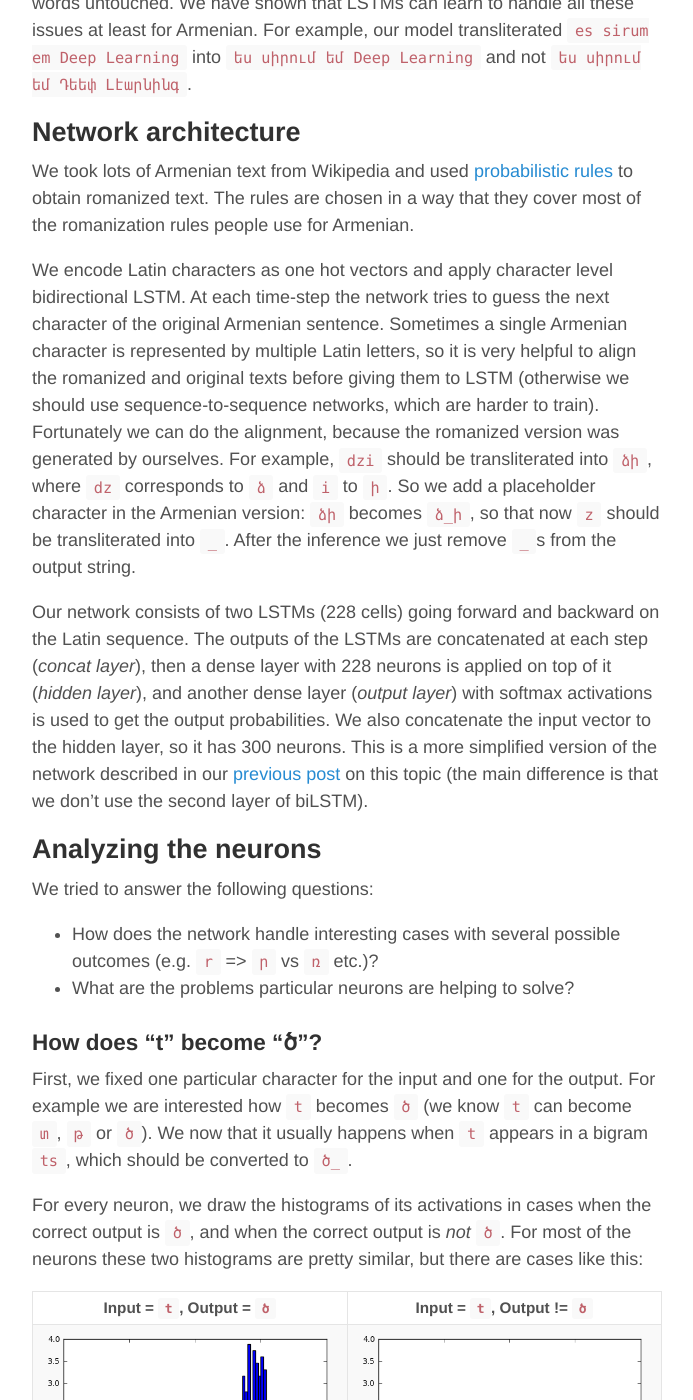
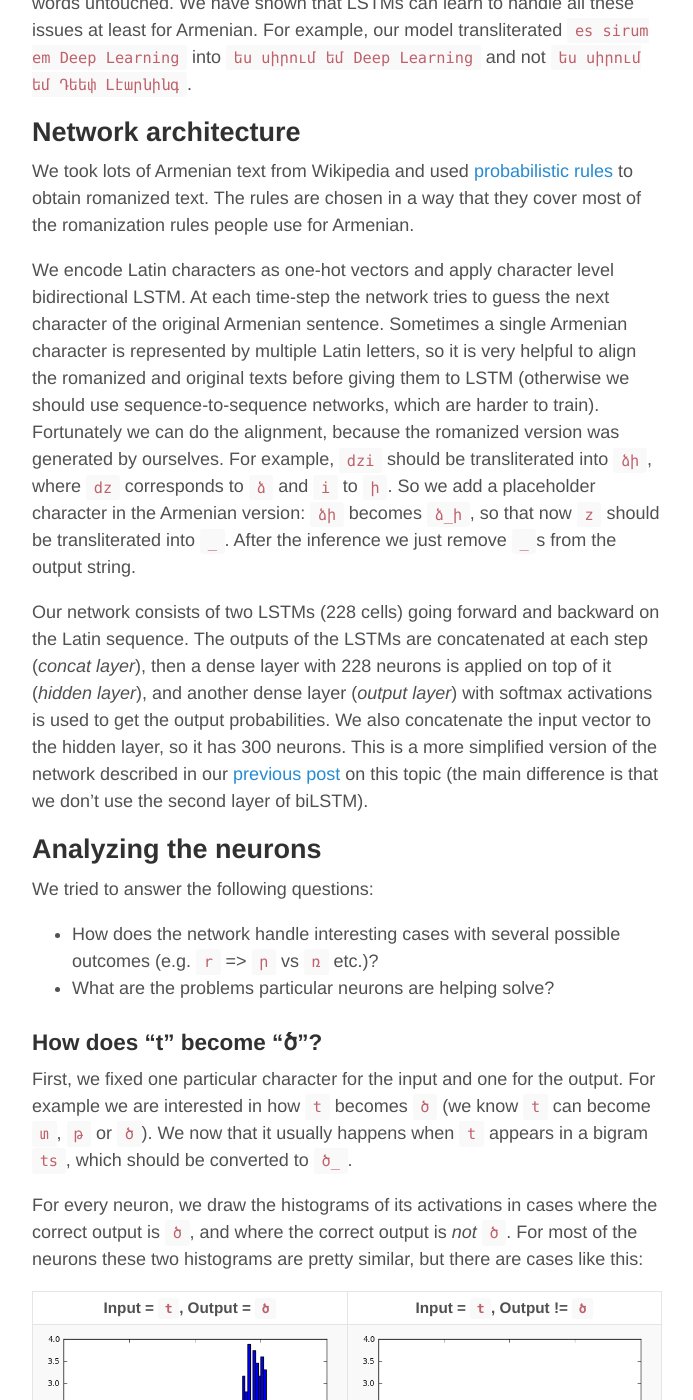
Before and after one commit to YerevaNN/yerevann.github.io, a Jekyll site: the page built from _posts/2017-06-27-interpreting-neurons-in-an-LSTM-network.md, in a window 1280 px wide and 1400 px high, scrolled down 1087 px. Shown: the whole window, without its empty margins (293-986 px from the left). Built offline with Jekyll 4.4.1, drawn with Linux system fonts in a browser that asks for light colours; comment, search, counter and statistics services are not loaded; some of the changed text lies outside the part shown.

Commit message:
Grammar only
"A LSTM" vs "An LSTM" is an interesting question.

```diff
--- a/_posts/2017-06-27-interpreting-neurons-in-an-LSTM-network.md
+++ b/_posts/2017-06-27-interpreting-neurons-in-an-LSTM-network.md
@@ -11,7 +11,7 @@
 By [Tigran Galstyan](https://github.com/TigranGalstyan) and
    [Hrant Khachatrian](https://github.com/Hrant-Khachatrian).
 
-Few months ago we showed how well an LSTM network can perform [
+A few months ago we showed how well an LSTM network can perform [
 transliteration](http://yerevann.github.io/2016/09/09/automatic-transliteration-with-lstm/). Transliteration is a relatively easy task for humans, so it is interesting to see whether the network actually capture the patterns people normally use to transliterate text. In this post we'll try to understand what individual neurons of the network actually learn.
 
 <!--more-->
@@ -31,7 +31,7 @@
 
 We took lots of Armenian text from Wikipedia and used [probabilistic rules](https://github.com/YerevaNN/translit-rnn/blob/master/languages/hy-AM/transliteration.json) to obtain romanized text. The rules are chosen in a way that they cover most of the romanization rules people use for Armenian.
 
-We encode Latin characters as one hot vectors and apply character level bidirectional LSTM. At each time-step the network tries to guess the next character of the original Armenian sentence. Sometimes a single Armenian character is represented by multiple Latin letters, so it is very helpful to align the romanized and original texts before giving them to LSTM (otherwise we should use sequence-to-sequence networks, which are harder to train). Fortunately we can do the alignment, because the romanized version was generated by ourselves. For example, `dzi` should be transliterated into `ձի`, where `dz` corresponds to `ձ` and `i` to `ի`. So we add a placeholder character in the Armenian version: `ձի` becomes `ձ_ի`, so that now `z` should be transliterated into `_`. After the inference we just remove `_`s from the output string.
+We encode Latin characters as one-hot vectors and apply character level bidirectional LSTM. At each time-step the network tries to guess the next character of the original Armenian sentence. Sometimes a single Armenian character is represented by multiple Latin letters, so it is very helpful to align the romanized and original texts before giving them to LSTM (otherwise we should use sequence-to-sequence networks, which are harder to train). Fortunately we can do the alignment, because the romanized version was generated by ourselves. For example, `dzi` should be transliterated into `ձի`, where `dz` corresponds to `ձ` and `i` to `ի`. So we add a placeholder character in the Armenian version: `ձի` becomes `ձ_ի`, so that now `z` should be transliterated into `_`. After the inference we just remove `_`s from the output string.
 
 Our network consists of two LSTMs (228 cells) going forward and backward on the Latin sequence. The outputs of the LSTMs are concatenated at each step (_concat layer_), then a dense layer with 228 neurons is applied on top of it (_hidden layer_), and another dense layer (_output layer_) with softmax activations is used to get the output probabilities. We also concatenate the input vector to the hidden layer, so it has 300 neurons. This is a more simplified version of the network described in our [previous post](http://yerevann.github.io/2016/09/09/automatic-transliteration-with-lstm/#network-architecture) on this topic (the main difference is that we don't use the second layer of biLSTM).
 
@@ -39,14 +39,14 @@
 
 We tried to answer the following questions:
 * How does the network handle interesting cases with several possible outcomes (e.g. `r` => `ր` vs `ռ` etc.)?
-* What are the problems particular neurons are helping to solve?
+* What are the problems particular neurons are helping solve?
 
 ### How does "t" become "ծ"?
 
 First, we fixed one particular character for the input and one for the output.
-For example we are interested how `t` becomes `ծ` (we know `t` can become `տ`, `թ` or `ծ`). We now that it usually happens when `t` appears in a bigram `ts`, which should be converted to `ծ_`.
+For example we are interested in how `t` becomes `ծ` (we know `t` can become `տ`, `թ` or `ծ`). We now that it usually happens when `t` appears in a bigram `ts`, which should be converted to `ծ_`.
 
-For every neuron, we draw the histograms of its activations in cases when the correct output is `ծ`, and when the correct output is *not* `ծ`. For most of the neurons these two histograms are pretty similar, but there are cases like this:
+For every neuron, we draw the histograms of its activations in cases where the correct output is `ծ`, and where the correct output is *not* `ծ`. For most of the neurons these two histograms are pretty similar, but there are cases like this:
 
 Input = `t`, Output = `ծ`                                                                        |  Input = `t`,  Output != `ծ`
 :-------------------------------------------------------------------------------------------------:|:--------------------------------------------------------------------------------------------------:
@@ -60,15 +60,15 @@
 
 The neurons at the top of the image are from the output layer, the neurons below the output layer are from the hidden layer (top 12 neurons in terms of the distance between histograms). Concat layer comes under the hidden layer. The neurons of the concat layer are split into two parts: the left half of the neurons are the outputs of the LSTM that goes forward on the input sequence and the right half contains the neurons from the LSTM that goes backwards. From each LSTM we display top 10 neurons in terms of the distance between histograms.
 
-It is obvious that, in case of `t` => `ծ`, all top 12 neurons of the hidden layer pass positive signals to `ծ` and `ց` (another Armenian character that is often romanized as `ts`), and pass negative signals to `տ`, `թ` and others.
+In the case of `t` => `ծ`, it is obvious that all top 12 neurons of the hidden layer pass positive signals to `ծ` and `ց` (another Armenian character that is often romanized as `ts`), and pass negative signals to `տ`, `թ` and others.
 
 ![t=>ծ - concat layer](http://yerevann.github.io/public/2017-06-27/t-ծ-concat.png)
 
-We can also see that the outputs of the right-to-left LSTM are darker, which implies that these neurons "have more knowledge" about whether to predict `ծ`. On the other hand, the lines between those neurons and the hidden layer are thicker, which means that they have more contribution in activating the top 12 neurons in the hidden layer. This is a very natural result, because we know that `t` usually becomes `ծ` when the *next* symbol is `s`, and only right-to-left LSTM is aware of the next character.
+We can also see that the outputs of the right-to-left LSTM are darker, which implies that these neurons "have more knowledge" about whether to predict `ծ`. On the other hand, the lines between those neurons and the hidden layer are thicker, which means that they have more contribution in activating the top 12 neurons in the hidden layer. This is a very natural result, because we know that `t` usually becomes `ծ` when the *next* symbol is `s`, and only the right-to-left LSTM is aware of the next character.
 
 We did the same analysis for the neurons and gates inside the LSTMs. The results are visualized as six rows of neurons at the bottom of the image. In particular, it is interesting to note that the most "confident" neurons are the so called *cell inputs*. Recall that cell inputs, as well as all the gates, depend on the input at the current step and the hidden state of the previous step (which is the hidden state at the *next* character as we talk about the right-to-left LSTM), so all of them are "aware" of the next `s`, but for some reason cell inputs are more confident than others.
 
-In the cases when `s` should be transliterated into `_` (the placeholder), the useful information is more likely to come from the LSTM that goes forward, as `s` becomes `_` mainly in case of `ts` => `ծ_`. We see that on the next plot:
+In the cases where `s` should be transliterated into `_` (the placeholder), the useful information is more likely to come from the LSTM that goes forward, as `s` becomes `_` mainly in case of `ts` => `ծ_`. We see that in the next plot:
 
 ![s=>placeholder](http://yerevann.github.io/public/2017-06-27/s-_.png)
 
@@ -95,7 +95,7 @@
 
 ## Visualizing LSTM cells
 
-Inspired by [this paper](https://arxiv.org/abs/1506.02078) by Andrej Karpathy, Justin Johnson and Fei-Fei Li we tried to find neurons or LSTM cells specialised in some language specific patterns in the sequences. In particular, we tried to find the neurons that react most to the suffix `թյուն` (romanized as `tyun`).
+Inspired by [this paper](https://arxiv.org/abs/1506.02078) by Andrej Karpathy, Justin Johnson and Fei-Fei Li, we tried to find neurons or LSTM cells specialised in some language specific patterns in the sequences. In particular, we tried to find the neurons that react most to the suffix `թյուն` (romanized as `tyun`).
 
 ![tyun](http://yerevann.github.io/public/2017-06-27/utyun1.png)
 
```
